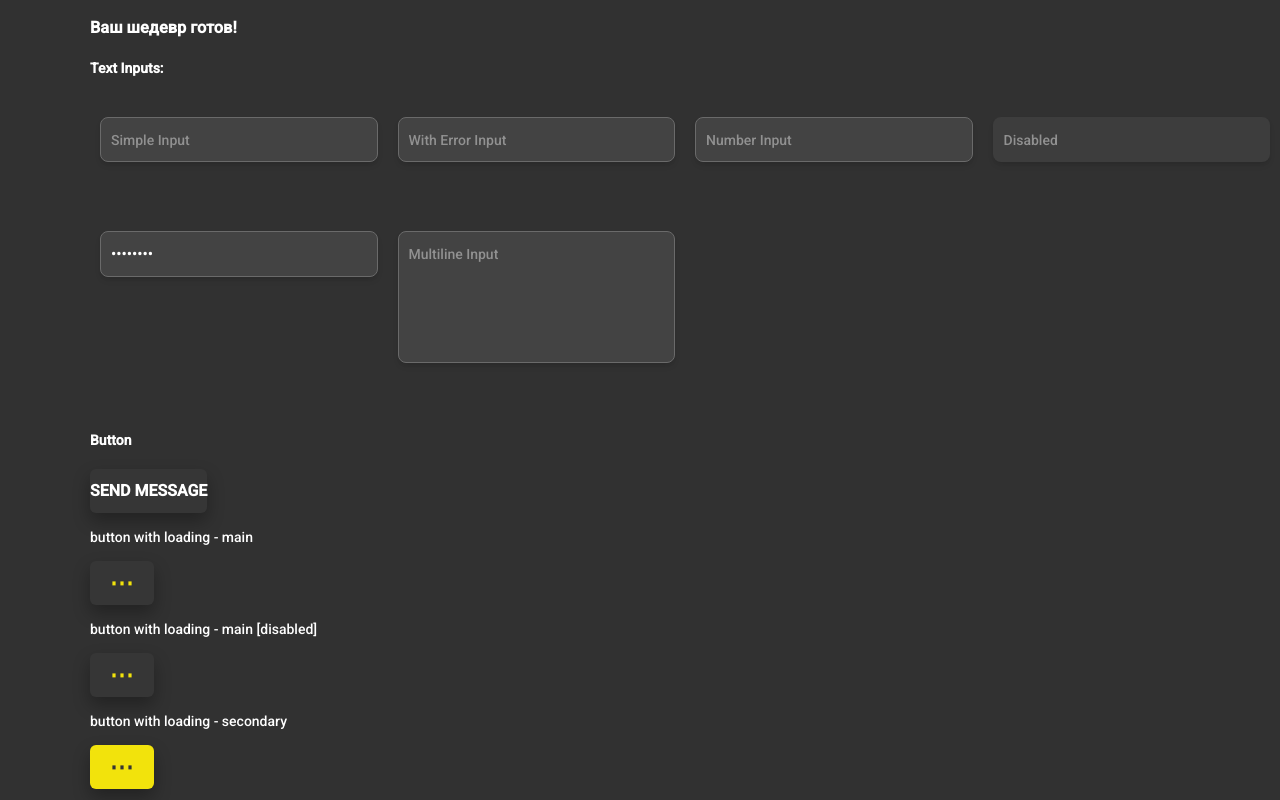
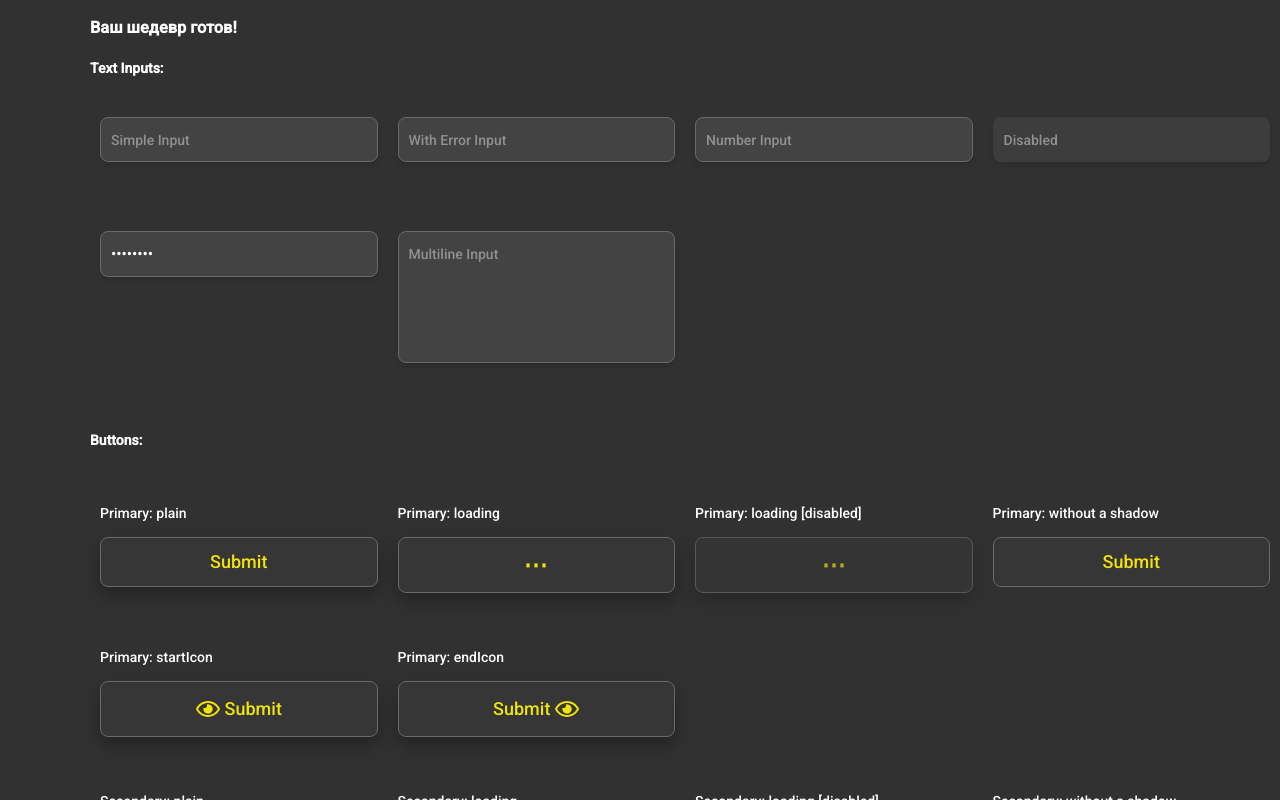
Before and after one commit to bags2on/admin, a React (Create React App) app: page /ui in a window 1280 px wide. Built offline with nearby package versions, Linux system fonts and the light colour scheme.

Commit message:
shared button with colors schemes

```diff
--- /dev/null
+++ b/src/pages/UI/Buttons/Buttons.tsx
@@ -0,0 +1,139 @@
+import React from 'react'
+import styled from 'styled-components'
+import Button from '../../../shared/Button'
+import { ReactComponent as EyeIcon } from '../../../asset/svg/eye.svg'
+
+const Container = styled.section``
+
+const Box = styled.div`
+  display: flex;
+  flex-wrap: wrap;
+`
+
+const ButtonWrapper = styled.div`
+  flex-basis: 25%;
+  padding: 20px 10px;
+`
+
+const StyledEyeIcon = styled(EyeIcon)`
+  width: 24px;
+  height: 24px;
+  fill: currentColor;
+  margin-right: 5px;
+`
+const StyledEyeIconEnd = styled(EyeIcon)`
+  width: 24px;
+  height: 24px;
+  fill: currentColor;
+  margin-left: 5px;
+`
+
+const Buttons: React.FC = () => {
+  return (
+    <Container>
+      <h4>Buttons:</h4>
+      <Box>
+        <ButtonWrapper>
+          <p>Primary: plain</p>
+          <Button>Submit</Button>
+        </ButtonWrapper>
+        <ButtonWrapper>
+          <p>Primary: loading</p>
+          <Button loading>Submit</Button>
+        </ButtonWrapper>
+        <ButtonWrapper>
+          <p>Primary: loading [disabled]</p>
+          <Button disabled loading>
+            Submit
+          </Button>
+        </ButtonWrapper>
+        <ButtonWrapper>
+          <p>Primary: without a shadow</p>
+          <Button disableShadow>Submit</Button>
+        </ButtonWrapper>
+        {/* With Icons */}
+        <div style={{ display: 'flex', flexBasis: '100%' }}>
+          <ButtonWrapper>
+            <p>Primary: startIcon</p>
+            <Button startIcon={<StyledEyeIcon />}>Submit</Button>
+          </ButtonWrapper>
+          <ButtonWrapper>
+            <p>Primary: endIcon</p>
+            <Button endIcon={<StyledEyeIconEnd />}>Submit</Button>
+          </ButtonWrapper>
+        </div>
+        {/* Secondary */}
+        <ButtonWrapper>
+          <p>Secondary: plain</p>
+          <Button color="secondary">Submit</Button>
+        </ButtonWrapper>
+        <ButtonWrapper>
+          <p>Secondary: loading</p>
+          <Button color="secondary" loading>
+            Submit
+          </Button>
+        </ButtonWrapper>
+        <ButtonWrapper>
+          <p>Secondary: loading [disabled]</p>
+          <Button color="secondary" loading disabled>
+            Submit
+          </Button>
+        </ButtonWrapper>
+        <ButtonWrapper>
+          <p>Secondary: without a shadow</p>
+          <Button color="secondary" disableShadow>
+            Submit
+          </Button>
+        </ButtonWrapper>
+        {/* Success */}
+        <ButtonWrapper>
+          <p>Success: plain</p>
+          <Button color="success">Submit</Button>
+        </ButtonWrapper>
+        <ButtonWrapper>
+          <p>Success: loading</p>
+          <Button color="success" loading>
+            Submit
+          </Button>
+        </ButtonWrapper>
+        <ButtonWrapper>
+          <p>Success: loading [disabled]</p>
+          <Button color="success" loading disabled>
+            Submit
+          </Button>
+        </ButtonWrapper>
+        <ButtonWrapper>
+          <p>Success: without a shadow</p>
+          <Button color="success" disableShadow>
+            Submit
+          </Button>
+        </ButtonWrapper>
+        {/* Danger */}
+        <ButtonWrapper>
+          <p>Danger: plain</p>
+          <Button color="danger">Submit</Button>
+        </ButtonWrapper>
+        <ButtonWrapper>
+          <p>Danger: loading</p>
+          <Button color="danger" loading>
+            Submit
+          </Button>
+        </ButtonWrapper>
+        <ButtonWrapper>
+          <p>Danger: loading [disabled]</p>
+          <Button color="danger" loading disabled>
+            Submit
+          </Button>
+        </ButtonWrapper>
+        <ButtonWrapper>
+          <p>Danger: without a shadow</p>
+          <Button color="danger" disableShadow>
+            Submit
+          </Button>
+        </ButtonWrapper>
+      </Box>
+    </Container>
+  )
+}
+
+export default Buttons
--- a/src/pages/UI/ui.tsx
+++ b/src/pages/UI/ui.tsx
@@ -1,10 +1,9 @@
 import React from 'react'
 import * as yup from 'yup'
 import { Formik, Form } from 'formik'
-import TextInput from '../../shared/FormFields/TextInput/TextInput'
-import Button from '../../shared/Button/Button'
 
 import TextInputs from './TextInputs/TextInputs'
+import Buttons from './Buttons/Buttons'
 
 const UISchema = yup.object({
   simpleInput: yup.string(),
@@ -38,34 +37,7 @@ const UI: React.FC = () => {
           {() => (
             <Form>
               <TextInputs />
-              <h4>Button</h4>
-              <Button>send message</Button>
-              <p>button with loading - main</p>
-              <Button loading>send message</Button>
-              <p>button with loading - main [disabled]</p>
-              <Button disabled loading>
-                send message
-              </Button>
-              <p>button with loading - secondary</p>
-              <Button color="secondary" loading>
-                send
-              </Button>
-              <p>button with loading - secondary [disabled]</p>
-              <Button disabled color="secondary" loading>
-                send
-              </Button>
-              <p>light button</p>
-              <Button color="secondary" disableShadow>
-                send message
-              </Button>
-              <p>light button loading</p>
-              <Button color="secondary" loading darkLoader disableShadow>
-                send message
-              </Button>
-              <p>disabled button</p>
-              <Button color="secondary" disabled darkLoader disableShadow>
-                send message
-              </Button>
+              <Buttons />
             </Form>
           )}
         </Formik>
--- /dev/null
+++ b/src/shared/Button/index.tsx
@@ -0,0 +1,132 @@
+import React from 'react'
+import styled, { css } from 'styled-components'
+import ScaleLoader from '../Loader/Loader'
+
+enum ButtonColor {
+  primary = 'primary',
+  secondary = 'secondary',
+  success = 'success',
+  danger = 'danger'
+}
+
+interface BottonProps {
+  to?: string
+  type?: 'button' | 'reset' | 'submit'
+  color?: 'primary' | 'secondary' | 'success' | 'danger'
+  children: React.ReactNode
+  startIcon?: React.ReactNode
+  endIcon?: React.ReactNode
+  loading?: boolean
+  disabled?: boolean
+  fullWidth?: boolean
+  disableShadow?: boolean // TODO: rename to withoutShadow
+  darkLoader?: boolean
+  className?: string
+  onClick?(event: React.MouseEvent<HTMLButtonElement>): void
+}
+
+interface BaseButtonProps {
+  $withoutShadow: boolean
+  $color: ButtonColor
+}
+
+const BaseButton = styled.button<BaseButtonProps>`
+  display: inline-flex;
+  align-items: center;
+  justify-content: center;
+  width: 100%;
+  font-size: 18px;
+  line-height: 18px;
+  font-weight: 500;
+  padding: 15px 30px;
+  border-radius: 8px;
+  border: 1px solid;
+  transition: all 0.3s;
+  &:disabled {
+    cursor: not-allowed;
+    pointer-events: initial;
+    opacity: 0.7;
+  }
+  ${({ $withoutShadow }) =>
+    $withoutShadow
+      ? css`
+          box-shadow: 0px 8px 17px rgba(0, 0, 0, 0.3);
+        `
+      : css`
+          box-shadow: none;
+        `}
+  ${({ $color, theme }) => {
+    switch ($color) {
+      case ButtonColor.primary:
+        return css`
+          color: ${theme.colors.primary};
+          background-color: #363636;
+          border-color: #6a6a6a;
+          &:hover:not(:disabled) {
+            cursor: pointer;
+            background-color: #323232;
+          }
+        `
+      case ButtonColor.secondary:
+        return css`
+          color: #343434;
+          background-color: ${theme.colors.primary};
+          &:hover:not(:disabled) {
+            cursor: pointer;
+            background-color: #fff128;
+          }
+        `
+      case ButtonColor.success:
+        return css`
+          color: #343434;
+          background-color: #32cd32;
+          &:hover:not(:disabled) {
+            cursor: pointer;
+            background-color: #45ff45;
+          }
+        `
+      case ButtonColor.danger:
+        return css`
+          color: #343434;
+          background-color: #f44336;
+          &:hover:not(:disabled) {
+            cursor: pointer;
+            background-color: #f2554a;
+          }
+        `
+    }
+  }}
+`
+
+const ButtonText = styled.span``
+
+const Button: React.FC<BottonProps> = ({
+  loading,
+  children,
+  darkLoader,
+  color = ButtonColor.primary,
+  disableShadow = false,
+  startIcon,
+  endIcon,
+  type = 'button',
+  ...otherProps
+}: BottonProps) => {
+  return (
+    <BaseButton
+      $withoutShadow={!disableShadow}
+      $color={color as ButtonColor}
+      type={type}
+      {...otherProps}
+    >
+      {startIcon}
+      {loading ? (
+        <ScaleLoader dark={color !== ButtonColor.primary} />
+      ) : (
+        <ButtonText>{children}</ButtonText>
+      )}
+      {endIcon}
+    </BaseButton>
+  )
+}
+
+export default Button
```
